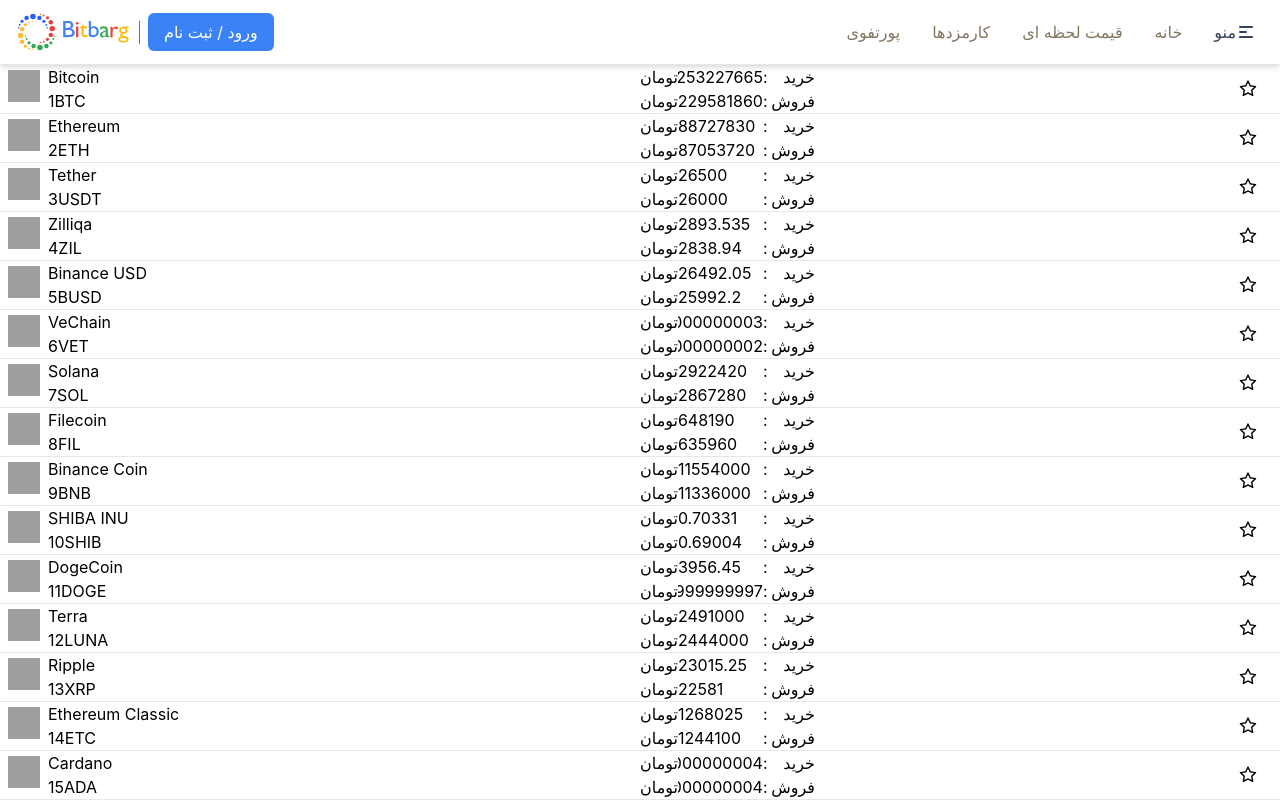
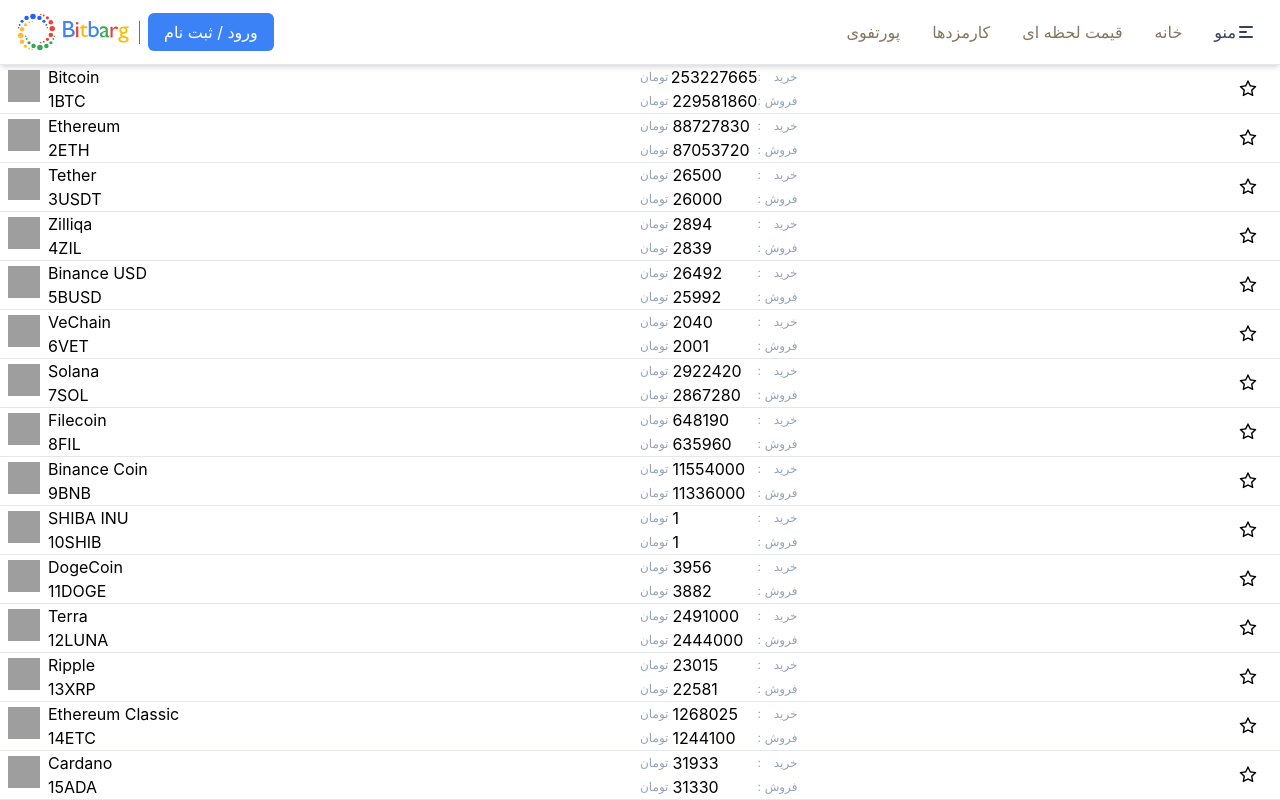
Before and after one commit to milad7212/-Bit, a Next.js app: page / in a window 1280 px wide. Shown: the top 800 px of the page. Built offline with nearby package versions, Linux system fonts and the light colour scheme; grey boxes are pictures that could not be loaded.

Commit message:
Improvement Css PriceLine

```diff
--- a/components/table/index.jsx
+++ b/components/table/index.jsx
@@ -8,7 +8,7 @@
       {data.result.items.map((item, index) => (
         <>
           <div className="flex border-b">
-            <div className="flex flex-grow items-center">
+            <div className="flex items-center flex-grow shrink">
               <div className="mx-2">
                 <Image
                   src={item.icon}
@@ -27,21 +27,21 @@
               </div>
             </div>
             <div className="w-[45%]">
-
-              {true && (<>
-              <div className="">
-                <PriceLine price={item.price *data.result.meta.prices.buy} buy/>
-                <PriceLine price={item.price *data.result.meta.prices.sell} />
-
-              </div>
-
-
-               </>)}
-              {false && (<>  </>)}
-
-
-
-              </div>
+              {true && (
+                <>
+                  <div className="">
+                    <PriceLine
+                      price={item.price * data.result.meta.prices.buy}
+                      buy
+                    />
+                    <PriceLine
+                      price={item.price * data.result.meta.prices.sell}
+                    />
+                  </div>
+                </>
+              )}
+              {false && <> </>}
+            </div>
             <div className="flex justify-center items-center w-[5%]">
               <AiOutlineStar size={20} />
             </div>
--- a/components/ui/PriceLine/PriceLine.jsx
+++ b/components/ui/PriceLine/PriceLine.jsx
@@ -3,13 +3,22 @@
 function PriceLine({ price = "price", buy }) {
   return (
     <>
-      <div style={{direction:'rtl',textAlign:'right'}} className="flex justify-end">
-        <div className="w-[52px] flex justify-between">
-          {buy ? <span>خرید </span> : <span>فروش </span>}
-          <span>:</span>
+      <div
+        style={{ direction: "rtl", textAlign: "right" }}
+        className="flex items-center justify-end"
+      >
+        <div className="w-[40px] flex justify-between">
+          {buy ? (
+            <span className="text-xs font-normal text-slate-400 ">خرید </span>
+          ) : (
+            <span className="text-xs font-normal text-slate-400">فروش </span>
+          )}
+          <span className="text-xs font-normal text-slate-400">:</span>
         </div>
-        <span className="basis-[85px]  overflow-hidden text-left">{price}</span>
-        <span>تومان</span>
+        <span className="basis-[85px]  overflow-hidden text-left">
+          {Math.round(price)}
+        </span>
+        <span className="mr-1 text-xs font-normal text-slate-400">تومان</span>
       </div>
     </>
   );
```
